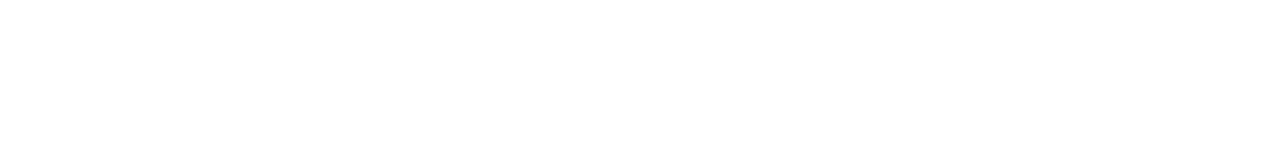
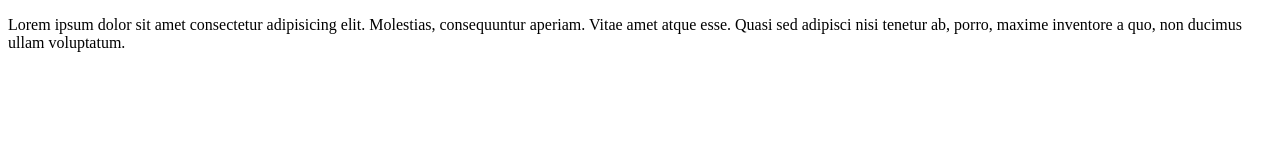
Before and after one commit to Sean-art-hue/learn-git, a plain HTML site: page index.html in a window 1280 px wide. Drawn offline with Linux system fonts and the light colour scheme.

Commit message:
add paragraph to code

```diff
--- a/index.html
+++ b/index.html
@@ -4,6 +4,7 @@
     <meta charset="UTF-8">
     <meta name="viewport" content="width=device-width, initial-scale=1.0">
     <title>Git Website</title>
+    <p>Lorem ipsum dolor sit amet consectetur adipisicing elit. Molestias, consequuntur aperiam. Vitae amet atque esse. Quasi sed adipisci nisi tenetur ab, porro, maxime inventore a quo, non ducimus ullam voluptatum.</p>
 </head>
 <body>
 
```
